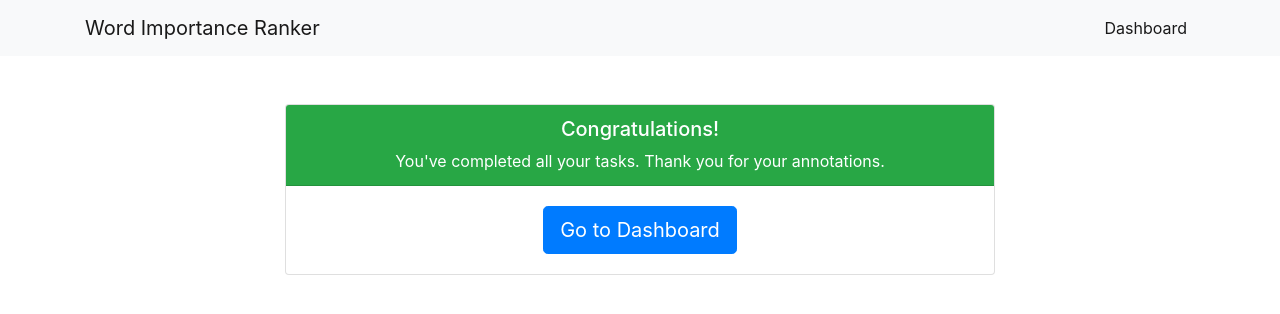
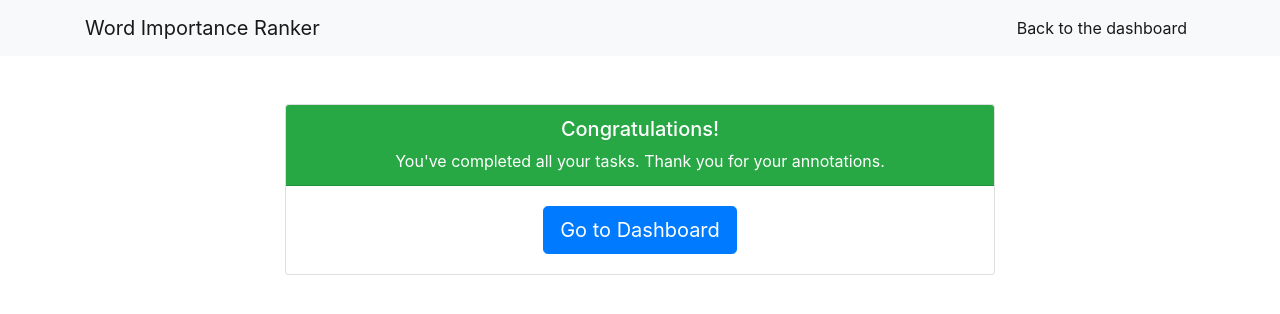
Before and after one commit to adam-osusky/wir, a Django app: page /rankings/task/ in a window 1280 px wide. Shown: the top 314 px of the page. Run offline with Django 4.2, Linux system fonts and the light colour scheme; data that the repository does not hold is empty.

Commit message:
base.html: rename back to menu button

```diff
--- a/ranker_site/templates/base.html
+++ b/ranker_site/templates/base.html
@@ -16,7 +16,7 @@
             <div class="collapse navbar-collapse" id="navbarSupportedContent">
                 <ul class="navbar-nav ml-auto">
                     <li class="nav-item active">
-                        <a class="nav-link" href="{% url 'dashboard' %}">Dashboard</a>
+                        <a class="nav-link" href="{% url 'dashboard' %}">Back to the dashboard</a>
                     </li>
                 </ul>
             </div>
```
